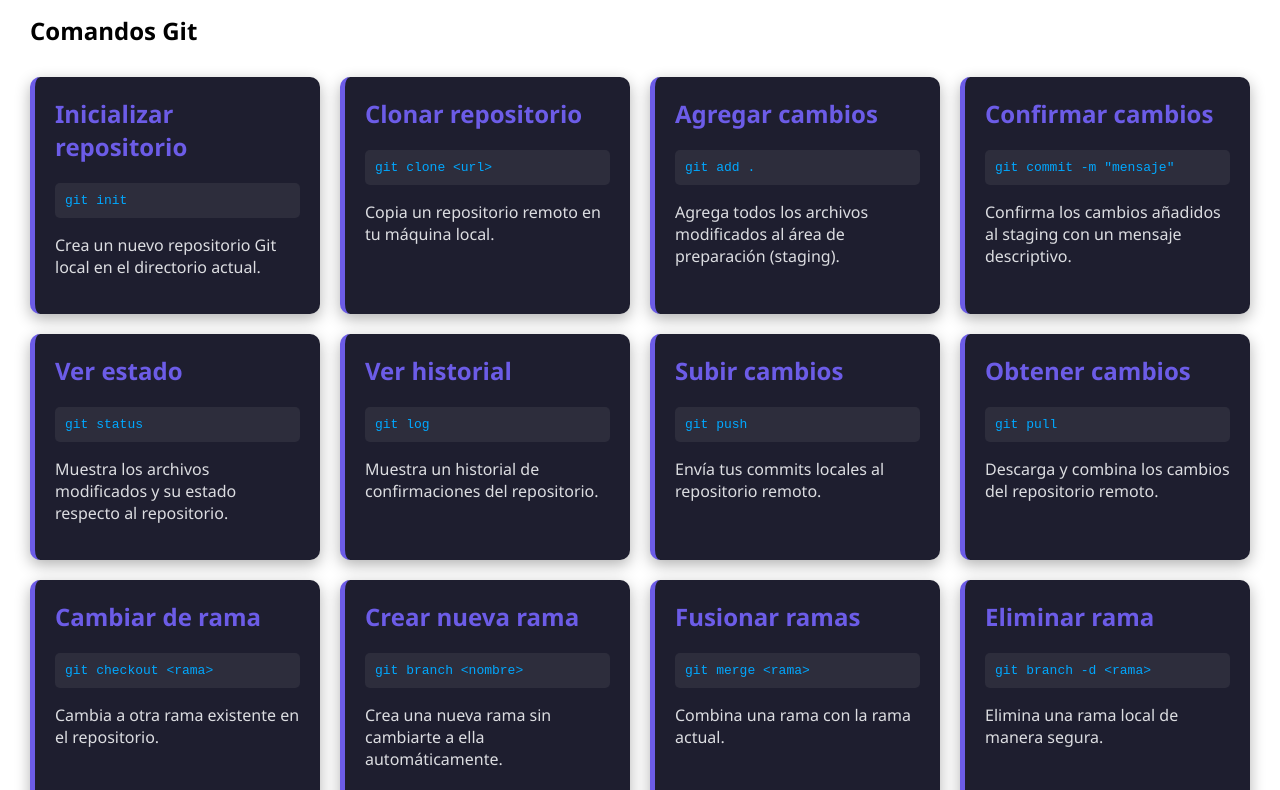
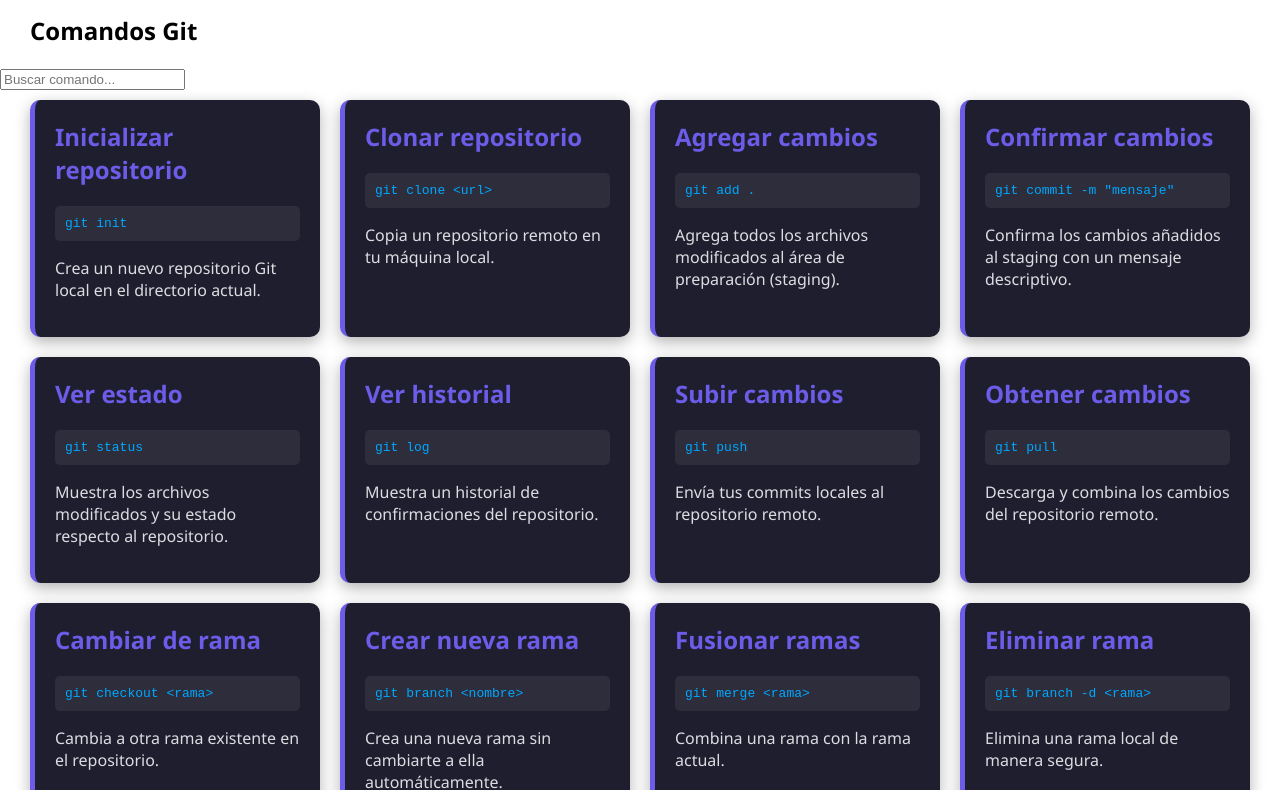
Before and after one commit to AndreaQuelali/AlizRepo, a plain HTML site: page index.html in a window 1280 px wide. Shown: the part 106-896 px from the top of the page. Drawn offline with Linux system fonts and the light colour scheme.

Commit message:
feat: add input of search

```diff
--- a/index.html
+++ b/index.html
@@ -17,7 +17,17 @@
         <li><a href="#">Contacto</a></li>
       </ul>
     </nav>
-    <h2 class="subtitle">Comandos Git</h2>
+    <div class="search">
+      <h2 class="subtitle">Comandos Git</h2>
+      <input
+      type="text"
+      id="searchInput"
+      placeholder="Buscar comando..."
+      class="search-input"
+      />
+    </div>
+
+
     <div class="container">
 
       <div class="card">
@@ -97,6 +107,7 @@
     <footer>
         Hecho para aprender Git
     </footer>
+    <script src="main.js"></script>
 
   </body>
   </html>
```
